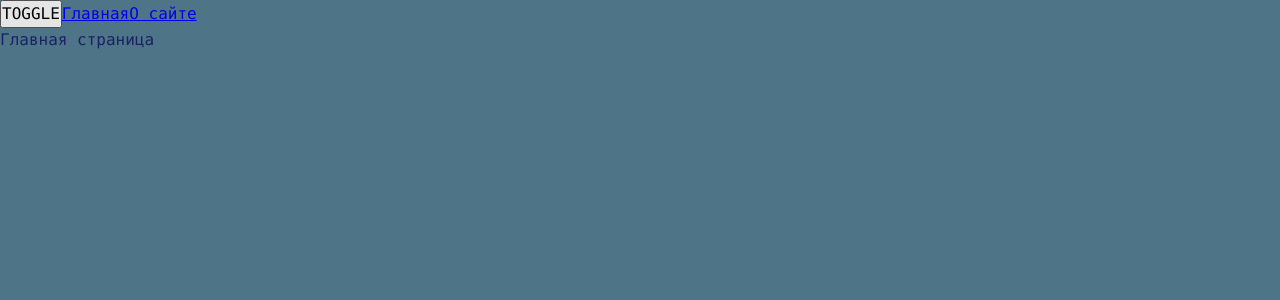
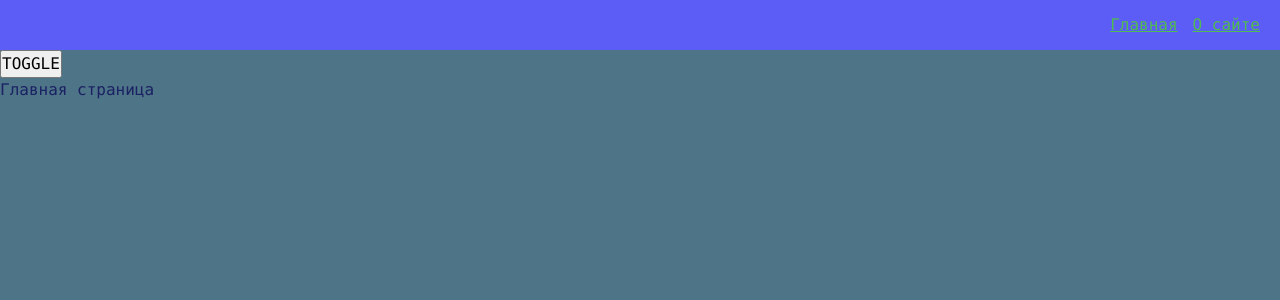
Before and after one commit to Denariadna/learning-project, a React app: page / in a window 1280 px wide. Shown: the top 300 px of the page. Built offline with nearby package versions, Linux system fonts and the light colour scheme.

Commit message:
feature: add navbar widget

```diff
--- a/src/app/App.tsx
+++ b/src/app/App.tsx
@@ -1,9 +1,5 @@
-import { AboutPageAsync } from "pages/AboutPage/ui/AboutPage.async";
-import { MainPageAsync } from "pages/MainPage/ui/MainPage.async";
-import { Suspense, useContext, useState } from "react";
-import { Link } from "react-router-dom";
-import { Route, Routes } from "react-router-dom";
 import { classNames } from "shared/lib/classNames/classNames";
+import { Navbar } from "widgets/Navbar";
 import { AppRouter } from "./providers/router";
 import { useTheme } from "./providers/ThemeProvider";
 import './styles/index.scss'
@@ -12,9 +8,8 @@
     const { theme, toggleTheme } = useTheme();
     return (
         <div className={classNames('app', {}, [theme])}>
+            <Navbar />
             <button onClick={toggleTheme}>TOGGLE</button>
-            <Link to={'/'}>Главная</Link>
-            <Link to={'/about'}>О сайте</Link>
             <AppRouter />
         </div>
     )
--- a/src/app/providers/router/ui/AppRouter.tsx
+++ b/src/app/providers/router/ui/AppRouter.tsx
@@ -1,5 +1,3 @@
-import { AboutPage } from "pages/AboutPage"
-import { MainPage } from "pages/MainPage"
 import { Suspense } from "react"
 import { Route, Routes } from "react-router-dom"
 import { routeConfig } from "shared/config/routeConfig/routeConfig"
--- a/src/app/styles/themes/dark.scss
+++ b/src/app/styles/themes/dark.scss
@@ -1,6 +1,9 @@
 .app.dark {
     --bg-color: rgb(92, 92, 246);
+    --inverted-bg-color: rgb(78, 116, 135);
 
     --primary-color: rgb(80, 187, 80);
     --secondary-color: rgb(168, 229, 168);
+    --inverted-primary-color: rgb(27, 33, 99);
+    --inverted-secondary-color: rgb(60, 48, 118);
 }
--- a/src/app/styles/themes/light.scss
+++ b/src/app/styles/themes/light.scss
@@ -1,6 +1,9 @@
 .app.light {
     --bg-color: rgb(78, 116, 135);
+    --inverted-bg-color: rgb(92, 92, 246);
 
     --primary-color: rgb(27, 33, 99);
     --secondary-color: rgb(60, 48, 118);
+    --inverted-primary-color: rgb(80, 187, 80);
+    --inverted-secondary-color: rgb(168, 229, 168);
 }
--- a/src/app/styles/variables/global.scss
+++ b/src/app/styles/variables/global.scss
@@ -8,4 +8,7 @@
     --font-size-l: 24px;
     --font-line-l: 32px;
     --font-l: var(--font-size-l) / var(--font-line-l) var(--font-family-main);
+
+    //Размеры
+    --navbar-height: 50px;
 }
--- a/src/shared/config/routeConfig/routeConfig.tsx
+++ b/src/shared/config/routeConfig/routeConfig.tsx
@@ -9,7 +9,7 @@
 
 export const RoutePath: Record<AppRoutes, string> = {
     [AppRoutes.MAIN]: '/',
-    [AppRoutes.ABOUT]: './about'
+    [AppRoutes.ABOUT]: '/about'
 }
 
 export const routeConfig: Record<AppRoutes, RouteProps> = {
--- a/src/shared/lib/classNames/classNames.ts
+++ b/src/shared/lib/classNames/classNames.ts
@@ -1,9 +1,9 @@
 type Modes = Record<string, boolean | string>
 
-export function classNames(cls: string, mods: Modes, additional: string[]): string {
+export function classNames(cls: string, mods?: Modes, additional?: string[]): string {
     return [
         cls,
-        ...additional,
+        ...additional.filter(Boolean),
         ...Object.entries(mods)
             .filter(([className, value]) => Boolean(value))
             .map(([className]) => className)
--- /dev/null
+++ b/src/shared/ui/AppLink/AppLink.module.scss
@@ -0,0 +1,11 @@
+.AppLink {
+    color: var(--primary-color)
+}
+
+.primary {
+    color: var(--primary-color);
+}
+
+.secondary {
+    color: var(--inverted-primary-color);
+}
--- /dev/null
+++ b/src/shared/ui/AppLink/AppLink.tsx
@@ -0,0 +1,27 @@
+import { FC } from 'react'
+import { Link, LinkProps } from 'react-router-dom'
+import { classNames } from 'shared/lib/classNames/classNames'
+import cls from './AppLink.module.scss'
+
+export enum AppLinkTheme {
+    PRIMARY = 'primary',
+    SECONDARY = 'secondary'
+}
+
+interface AppLinkProps extends LinkProps {
+    className?: string;
+    theme?: AppLinkTheme
+}
+
+export const AppLink: FC<AppLinkProps> = (props) => {
+    const { to, className, theme = AppLinkTheme.PRIMARY, children, ...otherProps } = props;
+    return (
+        <Link
+            to={to}
+            className={classNames(cls.AppLink, {}, [className, cls[theme]])}
+            {...otherProps}
+        >
+            {children}
+        </Link>
+    )
+}
--- /dev/null
+++ b/src/widgets/Navbar/index.ts
@@ -0,0 +1 @@
+export { Navbar } from './ui/Navbar'
--- /dev/null
+++ b/src/widgets/Navbar/ui/Navbar.module.scss
@@ -0,0 +1,16 @@
+.Navbar {
+    width: 100%;
+    height: var(--navbar-height);
+    background: var(--inverted-bg-color);
+    display: flex;
+    align-items: center;
+    padding: 20px;
+}
+
+.links {
+    margin-left: auto;
+}
+
+.mainLink {
+    margin-right: 15px;
+}
--- /dev/null
+++ b/src/widgets/Navbar/ui/Navbar.tsx
@@ -0,0 +1,17 @@
+import { classNames } from "shared/lib/classNames/classNames"
+import { AppLink, AppLinkTheme } from "shared/ui/AppLink/AppLink"
+import cls from './Navbar.module.scss'
+interface NavbarProps {
+    className?: string;
+}
+
+export const Navbar = ({ className }: NavbarProps) => {
+    return (
+        <div className={classNames(cls.Navbar, {}, [className])}>
+            <div className={cls.links}>
+                <AppLink theme={AppLinkTheme.SECONDARY} to={'/'} className={cls.mainLink}>Главная</AppLink>
+                <AppLink theme={AppLinkTheme.SECONDARY} to={'/about'}>О сайте</AppLink>
+            </div>
+        </div>
+    )
+}
```
